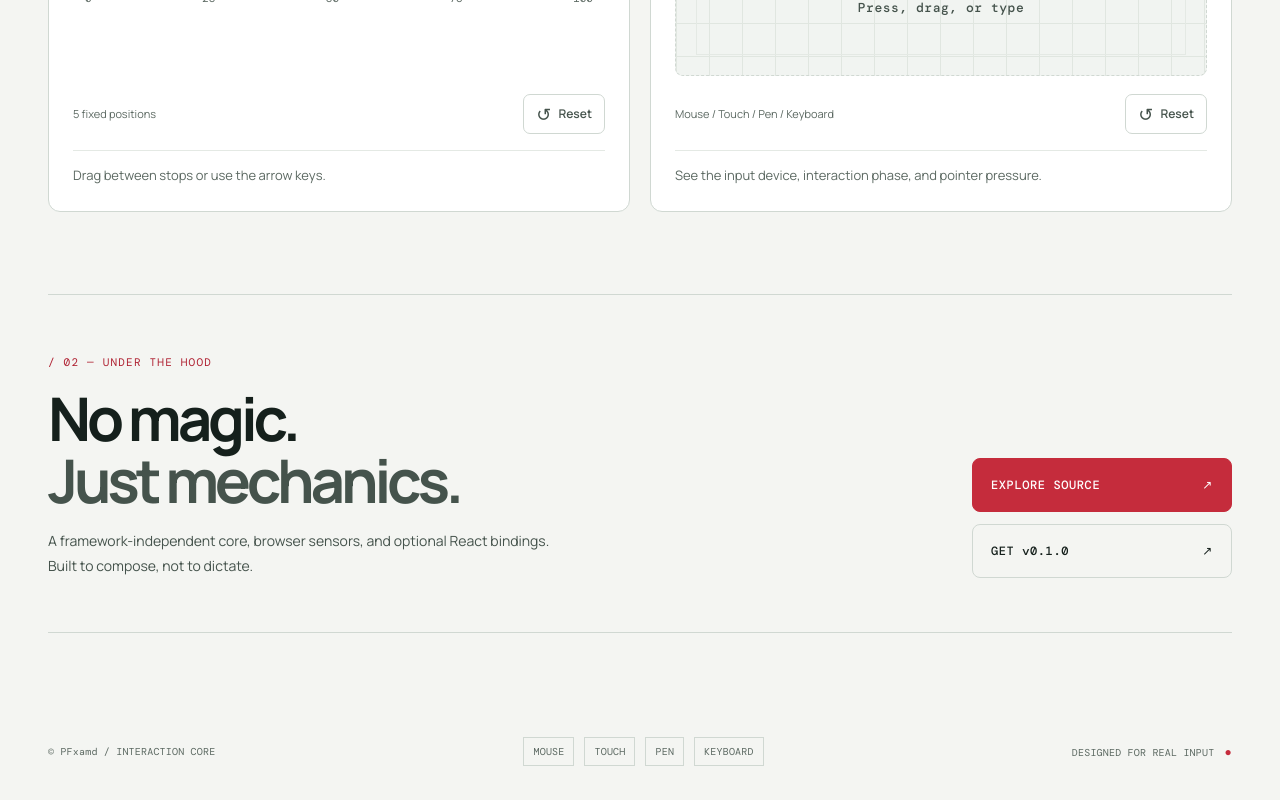
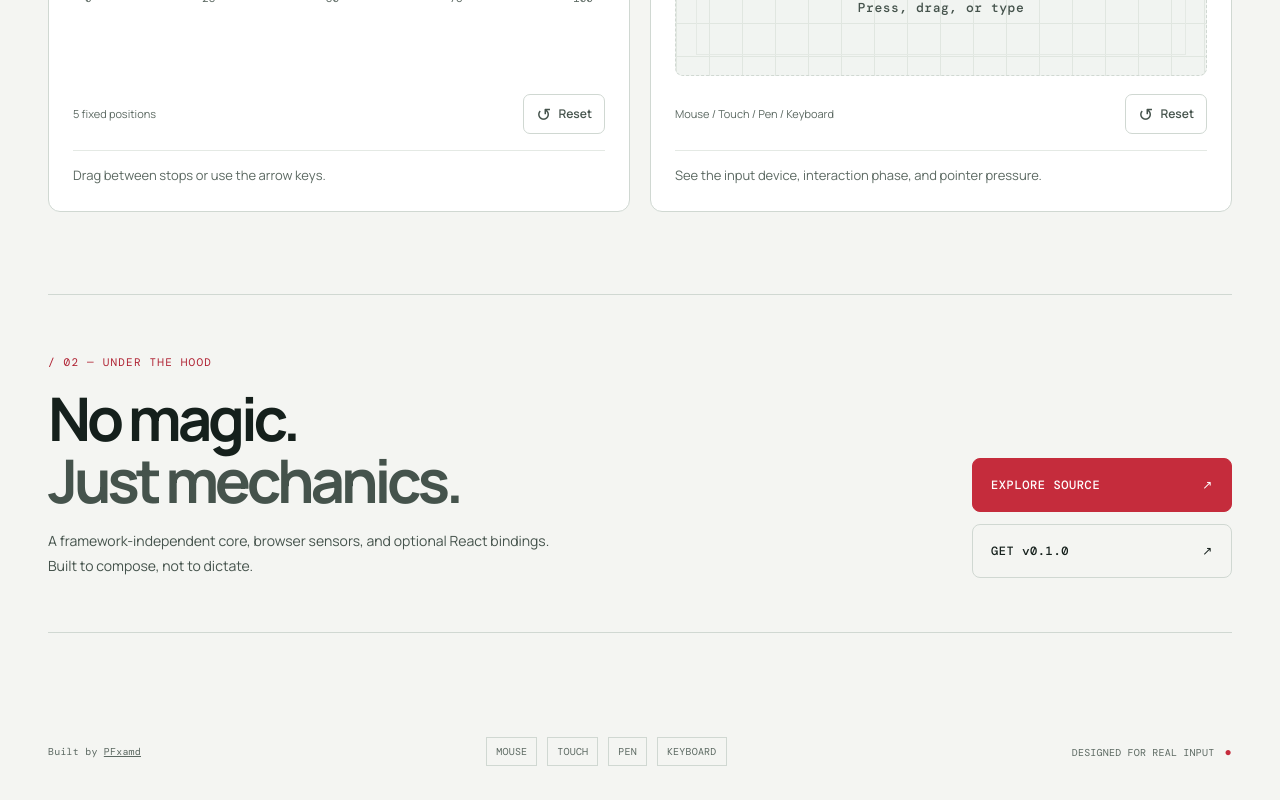
Before and after one commit to pfxamd/pfx-interaction-playground, a React (Vite) app in the folder apps/playground/: page / in a window 1280 px wide. Shown: the part 2288-3088 px from the top of the page. Built offline with nearby package versions, Linux system fonts and the light colour scheme.

Commit message:
Link lab brand to home and add PFxamd footer signature

```diff
--- a/apps/playground/src/App.tsx
+++ b/apps/playground/src/App.tsx
@@ -43,8 +43,8 @@ export function App() {
         <nav className="topbar" aria-label="Site navigation">
           <a
             className="brand"
-            href="https://pfxamd.com/"
-            aria-label="PFx Interaction Lab — PFxamd studio"
+            href={import.meta.env.BASE_URL}
+            aria-label="PFx Interaction Lab home"
           >
             <img className="brand-symbol" src={`${import.meta.env.BASE_URL}logo.svg`} alt="" />
             <span className="brand-wordmark">
@@ -181,7 +181,7 @@ export function App() {
           </section>
         </main>
         <footer className="footer">
-          <span>© PFxamd / INTERACTION CORE</span>
+          <span>Built by <a href="https://pfxamd.com/">PFxamd</a></span>
           <div className="footer-inputs">
             <span>MOUSE</span>
             <span>TOUCH</span>
```
Also changed, not shown: 1 other file (tests, documents, lock files or other folders).
